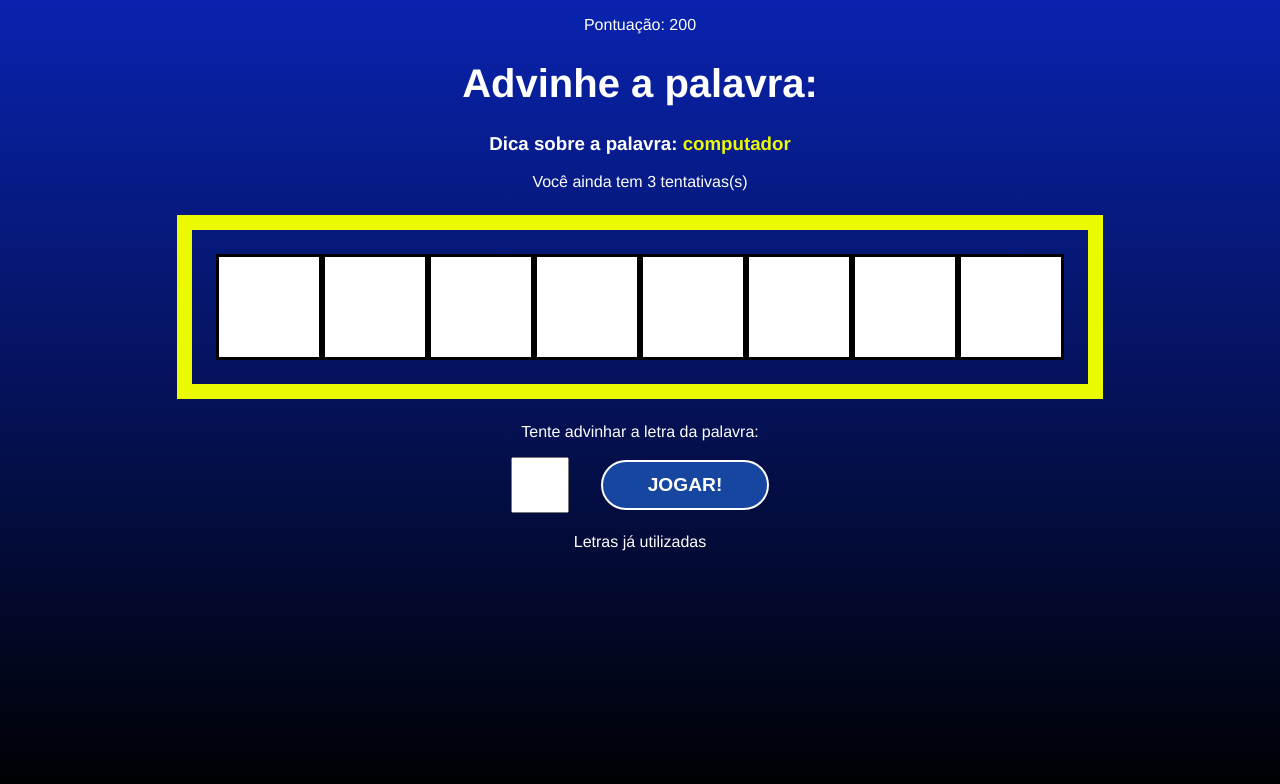
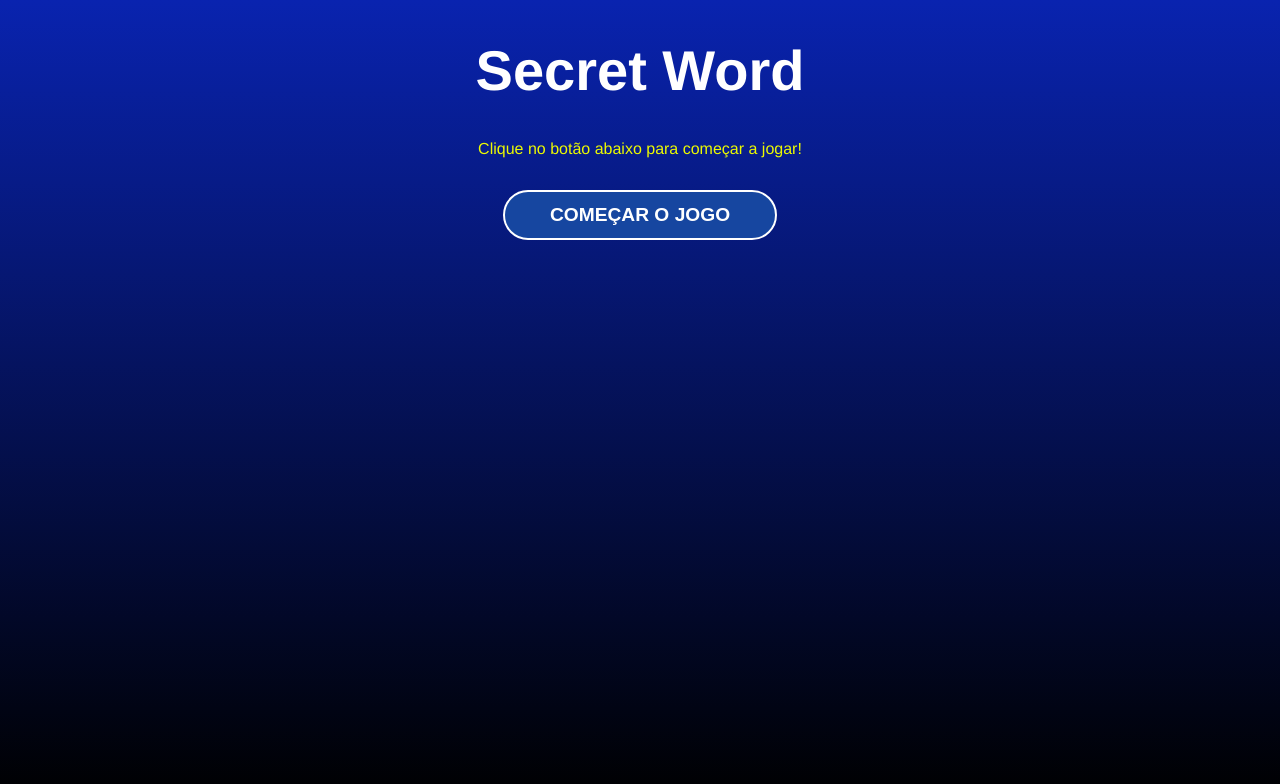
Before and after one commit to juliuscaezarff/Secret-Word, a React (Vite) app: page / in a window 1280 px wide. Shown: the top 784 px of the page. Built offline with nearby package versions, Linux system fonts and the light colour scheme.

Commit message:
corretion of bug

```diff
--- a/src/App.jsx
+++ b/src/App.jsx
@@ -118,7 +118,7 @@
       const uniqueLetters = [...new Set(letters)]
 
       //win condition
-      if(guessedLetters.length === uniqueLetters.length) {
+      if(guessedLetters.length === uniqueLetters.length && gameStage === stages[1].name) {
         // add score
         setScore((actualScore) => actualScore += 100)
 
```
